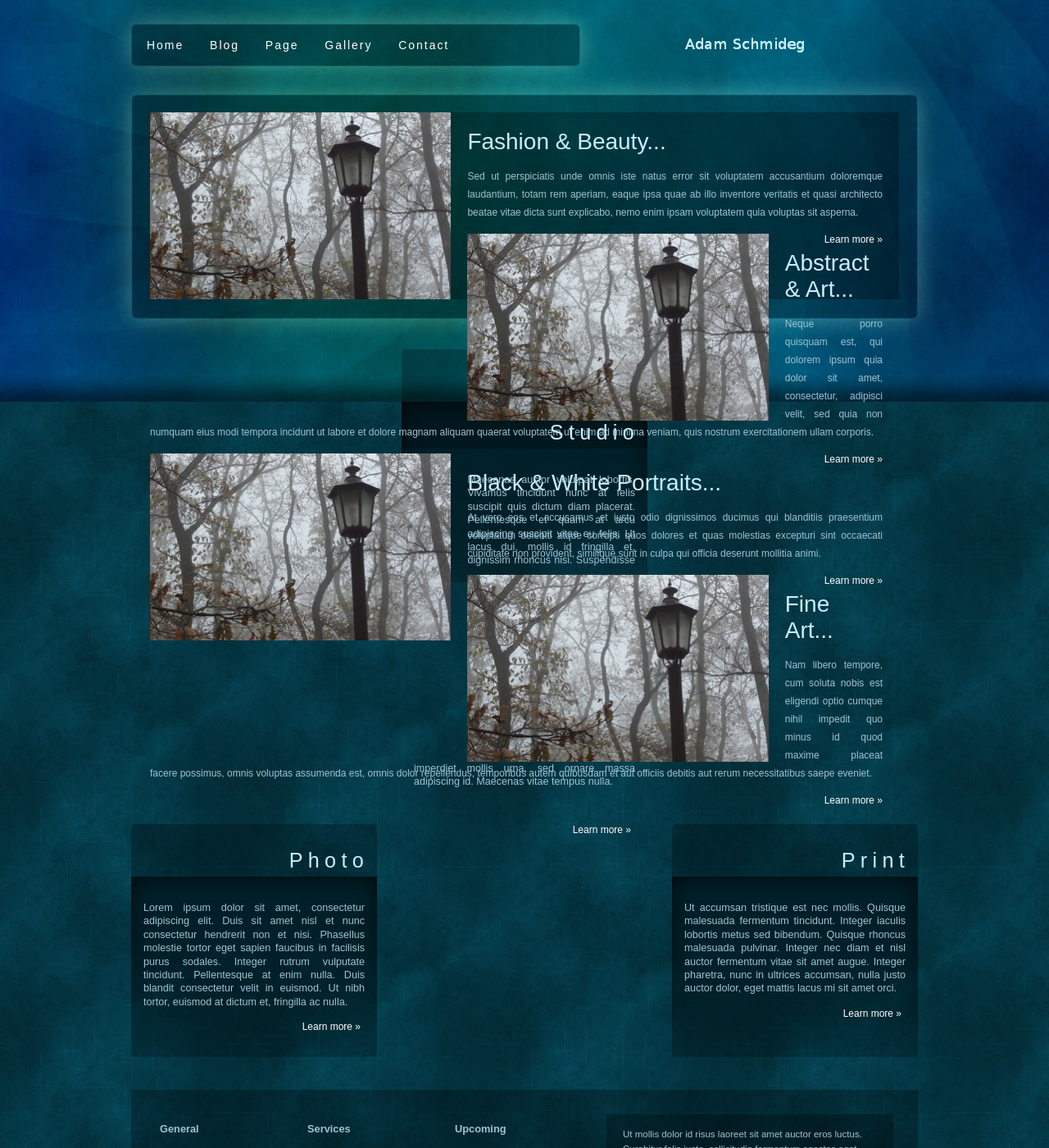
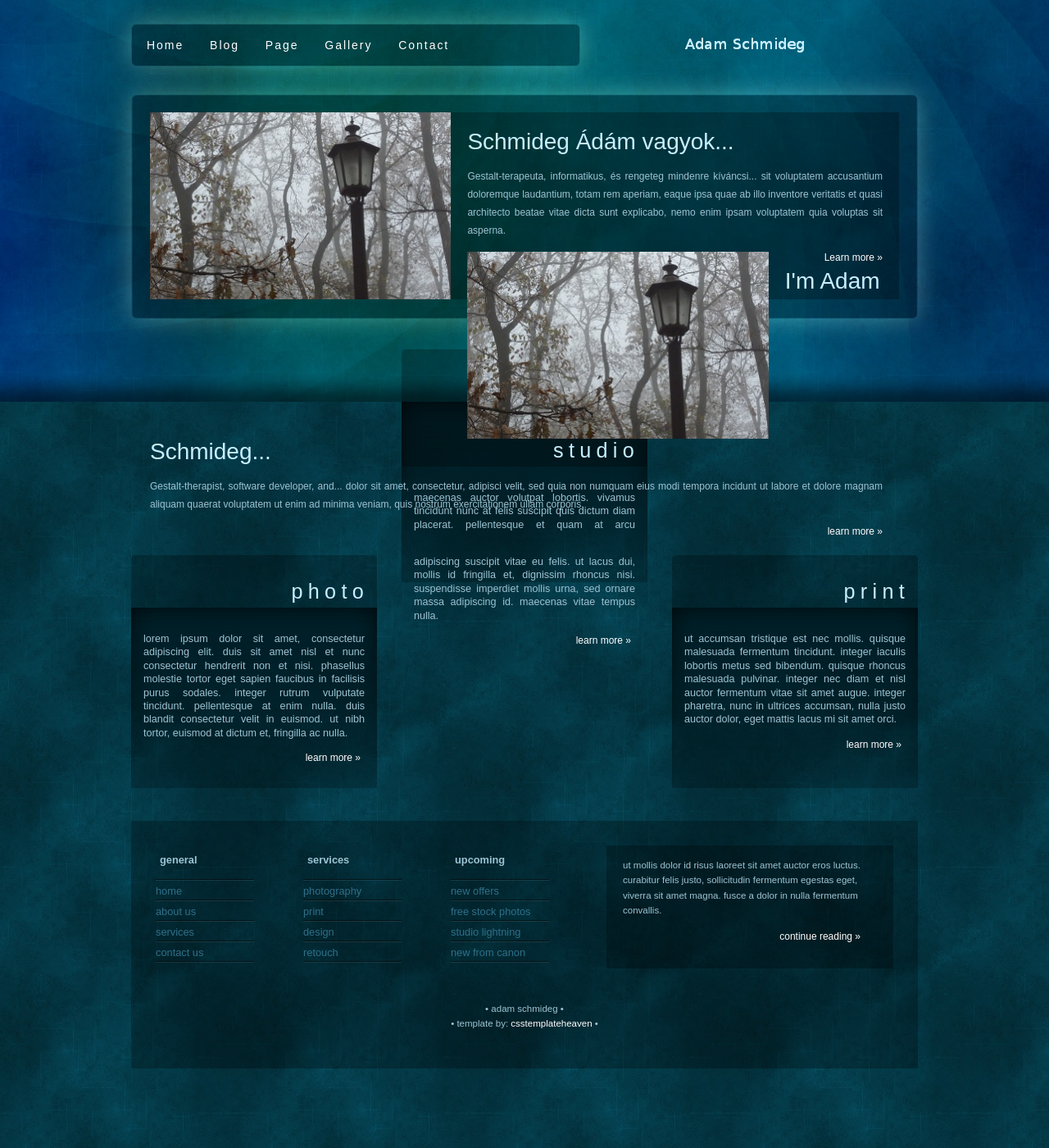
Before and after one commit to adamschmideg/adamschmideg.github.com, a Jekyll site: the page newindex.html, which Jekyll copies as it is, in a window 1280 px wide and 1400 px high. Shown: the whole window at 82% size. Built offline with Jekyll 4.4.1, drawn with Linux system fonts in a browser that asks for light colours; nearby versions of some CDN libraries; library files that are not in the unit come from our copies; some of the changed text lies outside the part shown.

Commit message:
Slider should have at least three lines of text to display properly @0.7

```diff
--- a/newindex.html
+++ b/newindex.html
@@ -9,7 +9,7 @@
 	<![endif]-->
 
 
-<title>CssTemplateHeaven</title>
+<title>Adam Schmideg, or sugGEST ALTernatives</title>
 <script type="text/javascript" src="/js/jquery.js"></script>
 
 
@@ -87,38 +87,34 @@ $(document).ready(function() {
              <div id="slideshow">
                   <div class="slide-text">
                      <img src="/img/permafrost/slide1.jpg" alt="" height="228" class="slidehalf"  />
-                     <h1>Fashion &amp; Beauty...</h1>
-                     <p>Sed ut perspiciatis unde omnis iste natus error sit voluptatem accusantium doloremque laudantium, totam rem aperiam, eaque ipsa quae ab illo inventore veritatis et quasi architecto beatae vitae dicta sunt explicabo, nemo enim ipsam voluptatem quia voluptas sit asperna.</p>
-
+                     <h1>Schmideg Ádám vagyok...</h1>
+                     <p>Gestalt-terapeuta, informatikus, és rengeteg mindenre kíváncsi...
+                     sit voluptatem accusantium doloremque laudantium,
+                     totam rem aperiam, eaque ipsa quae ab illo
+                     inventore veritatis et quasi architecto beatae
+                     vitae dicta sunt explicabo, nemo enim ipsam
+                     voluptatem quia voluptas sit asperna.
+                     </p>
                      <a class="read_more" href="#">Learn more &raquo;</a>
                   </div><!-- end of slide1 -->
 
                   <div class="slide-text">
                      <img src="/img/permafrost/slide1.jpg" alt="" height="228" class="slidehalf"  />
-                     <h1>Abstract &amp; Art...</h1>
-                     <p>Neque porro quisquam est, qui dolorem ipsum quia dolor sit amet, consectetur, adipisci velit, sed quia non numquam eius modi tempora incidunt ut labore et dolore magnam aliquam quaerat voluptatem ut enim ad minima veniam, quis nostrum exercitationem ullam corporis.</p>
-                     <a class="read_more" href="#">Learn more &raquo;</a>
+                     <h1>I'm Adam Schmideg...</h1>
+                     <p>Gestalt-therapist, software developer, and...
+                     dolor sit amet, consectetur, adipisci velit, sed
+                     quia non numquam eius modi tempora incidunt ut
+                     labore et dolore magnam aliquam quaerat voluptatem
+                     ut enim ad minima veniam, quis nostrum
+                     exercitationem ullam corporis.
+                     </p>
+                     <a class="read_more" href="#">learn more &raquo;</a>
                   </div><!-- end of slide2 -->
-
-
-                  <div class="slide-text">
-                     <img src="/img/permafrost/slide1.jpg" alt="" height="228" class="slidehalf"  />
-                     <h1>Black &amp; White Portraits...</h1>
-                     <p>At vero eos et accusamus et iusto odio dignissimos ducimus qui blanditiis praesentium voluptatum deleniti atque corrupti quos dolores et quas molestias excepturi sint occaecati cupiditate non provident, similique sunt in culpa qui officia deserunt mollitia animi.</p>
-                     <a class="read_more" href="#">Learn more &raquo;</a>
-                  </div><!-- end of slide3 -->
-
-                  <div class="slide-text">
-                     <img src="/img/permafrost/slide1.jpg" alt="" height="228" class="slidehalf"  />
-                     <h1>Fine Art...</h1>
-
-                     <p>Nam libero tempore, cum soluta nobis est eligendi optio cumque nihil impedit quo minus id quod maxime placeat facere possimus, omnis voluptas assumenda est, omnis dolor repellendus, temporibus autem quibusdam et aut officiis debitis aut rerum necessitatibus saepe eveniet.</p>                     <a class="read_more" href="#">Learn more &raquo;</a>
-                  </div><!-- end of slide4 -->
-	  		</div>
+            </div>
             <div id="box-nav-slider">
                 <div id="slideshow-navigation"><div id="pager"></div></div>
             </div>
-            <!-- END OF SLIDER -->
+            <!-- end of slider -->
 
 
 
@@ -131,21 +127,21 @@ $(document).ready(function() {
 
 
 <div id="left">
-<h3 class="frontpage_heading">Photo</h3>
-<p class="frontpage_text">Lorem ipsum dolor sit amet, consectetur adipiscing elit. Duis sit amet nisl et nunc consectetur hendrerit non et nisi. Phasellus molestie tortor eget sapien faucibus in facilisis purus sodales. Integer rutrum vulputate tincidunt. Pellentesque at enim nulla. Duis blandit consectetur velit in euismod. Ut nibh tortor, euismod at dictum et, fringilla ac nulla.</p>
-<a class="read_more" href="#">Learn more &raquo;</a>
+<h3 class="frontpage_heading">photo</h3>
+<p class="frontpage_text">lorem ipsum dolor sit amet, consectetur adipiscing elit. duis sit amet nisl et nunc consectetur hendrerit non et nisi. phasellus molestie tortor eget sapien faucibus in facilisis purus sodales. integer rutrum vulputate tincidunt. pellentesque at enim nulla. duis blandit consectetur velit in euismod. ut nibh tortor, euismod at dictum et, fringilla ac nulla.</p>
+<a class="read_more" href="#">learn more &raquo;</a>
 </div><!-- close left -->
 
 <div id="right">
-<h3 class="frontpage_heading">Print</h3>
-<p class="frontpage_text">Ut accumsan tristique est nec mollis. Quisque malesuada fermentum tincidunt. Integer iaculis lobortis metus sed bibendum. Quisque rhoncus malesuada pulvinar. Integer nec diam et nisl auctor fermentum vitae sit amet augue. Integer pharetra, nunc in ultrices accumsan, nulla justo auctor dolor, eget mattis lacus mi sit amet orci.</p>
-<a class="read_more" href="#">Learn more &raquo;</a>
+<h3 class="frontpage_heading">print</h3>
+<p class="frontpage_text">ut accumsan tristique est nec mollis. quisque malesuada fermentum tincidunt. integer iaculis lobortis metus sed bibendum. quisque rhoncus malesuada pulvinar. integer nec diam et nisl auctor fermentum vitae sit amet augue. integer pharetra, nunc in ultrices accumsan, nulla justo auctor dolor, eget mattis lacus mi sit amet orci.</p>
+<a class="read_more" href="#">learn more &raquo;</a>
 </div><!-- close right -->
 
 <div id="middle">
-<h3 class="frontpage_heading">Studio</h3>
-<p class="frontpage_text">Maecenas auctor volutpat lobortis. Vivamus tincidunt nunc at felis suscipit quis dictum diam placerat. Pellentesque et quam at arcu adipiscing suscipit vitae eu felis. Ut lacus dui, mollis id fringilla et, dignissim rhoncus nisi. Suspendisse imperdiet mollis urna, sed ornare massa adipiscing id. Maecenas vitae tempus nulla.</p>
-<a class="read_more" href="#">Learn more &raquo;</a>
+<h3 class="frontpage_heading">studio</h3>
+<p class="frontpage_text">maecenas auctor volutpat lobortis. vivamus tincidunt nunc at felis suscipit quis dictum diam placerat. pellentesque et quam at arcu adipiscing suscipit vitae eu felis. ut lacus dui, mollis id fringilla et, dignissim rhoncus nisi. suspendisse imperdiet mollis urna, sed ornare massa adipiscing id. maecenas vitae tempus nulla.</p>
+<a class="read_more" href="#">learn more &raquo;</a>
 </div><!-- close middle -->
 
 
@@ -159,37 +155,40 @@ $(document).ready(function() {
 
 <div id="footer_left">
 			<ul>
-			<li class="footer_heading"><h4>General</h4></li>
-			<li><a href="index.html">Home</a></li>
-			<li><a href="about_us.html">About Us</a></li>
-			<li><a href="services.html">Services</a></li>
-			<li><a href="contact_us.html">Contact Us</a></li>
+			<li class="footer_heading"><h4>general</h4></li>
+			<li><a href="index.html">home</a></li>
+			<li><a href="about_us.html">about us</a></li>
+			<li><a href="services.html">services</a></li>
+			<li><a href="contact_us.html">contact us</a></li>
 		</ul>
 
 		<ul>
-			<li class="footer_heading"><h4>Services</h4></li>
-			<li><a href="#">Photography</a></li>
-			<li><a href="#">Print</a></li>
-			<li><a href="#">Design</a></li>
-			<li><a href="#">Retouch</a></li>
+			<li class="footer_heading"><h4>services</h4></li>
+			<li><a href="#">photography</a></li>
+			<li><a href="#">print</a></li>
+			<li><a href="#">design</a></li>
+			<li><a href="#">retouch</a></li>
 		</ul>
 
 		<ul>
-			<li class="footer_heading"><h4>Upcoming</h4></li>
-			<li><a href="#">New Offers</a></li>
-			<li><a href="#">Free Stock Photos</a></li>
-			<li><a href="#">Studio Lightning</a></li>
-			<li class="last"><a href="#">New from Canon</a></li>
+			<li class="footer_heading"><h4>upcoming</h4></li>
+			<li><a href="#">new offers</a></li>
+			<li><a href="#">free stock photos</a></li>
+			<li><a href="#">studio lightning</a></li>
+			<li class="last"><a href="#">new from canon</a></li>
 		</ul>
  </div>
 
  <div id="footer_right">
-<p>Ut mollis dolor id risus laoreet sit amet auctor eros luctus. Curabitur felis justo, sollicitudin fermentum egestas eget, viverra sit amet magna. Fusce a dolor in nulla fermentum convallis.</p>
-<a href="#" class="read_more">Continue Reading &raquo;</a>
+<p>ut mollis dolor id risus laoreet sit amet auctor eros luctus. curabitur felis justo, sollicitudin fermentum egestas eget, viverra sit amet magna. fusce a dolor in nulla fermentum convallis.</p>
+<a href="#" class="read_more">continue reading &raquo;</a>
  </div>
 
 
-<p style="clear:both; text-align: center; padding-top:40px">Company Name inc &bull; Gata 3a, 5015 Bergen NORWAY &bull; Tel. 99 99 99 99 <br />Template by: <a href="http://www.csstemplateheaven.com" title="CssTemplateHeaven">CssTemplateHeaven</a> &bull; Photos &copy; <a href="http://www.dieter.no">Dieter Schneider</a></p>
+<p style="clear:both; text-align: center; padding-top:40px">
+ &bull; adam schmideg &bull; <br/>
+ &bull; template by: <a href="http://www.csstemplateheaven.com" title="csstemplateheaven">csstemplateheaven</a> &bull;
+</p>
 
 </div><!-- close footer-->
 
```
